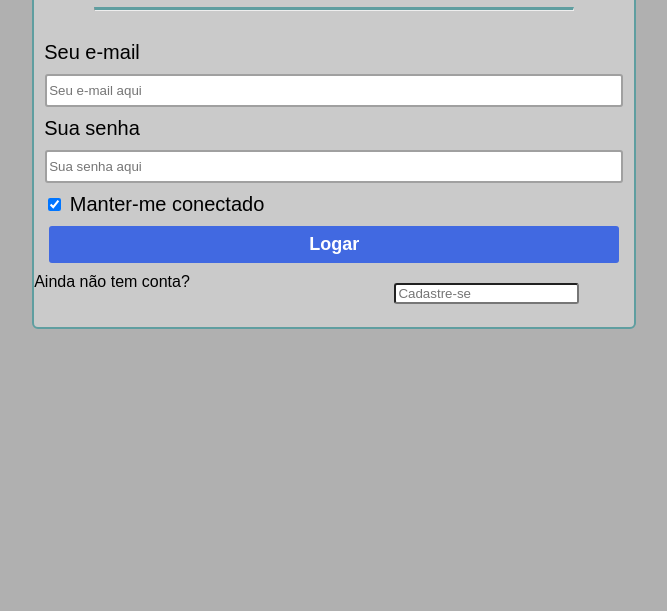
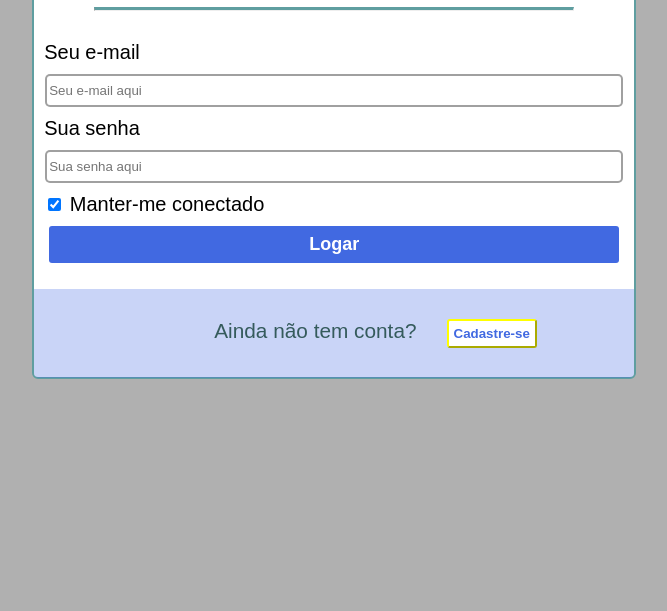
Before and after one commit to guilhermepacheco462/Projeto, a plain HTML site: page index.html in a window 1280 px wide. Shown: the part 189-800 px from the top of the page, without its empty margins (355-1022 px from the left). Drawn offline with Linux system fonts and the light colour scheme.

Commit message:
Projeto finalizado

```diff
--- a/index.html
+++ b/index.html
@@ -25,9 +25,10 @@
             <input type="submit" value="Logar" class="logar">
             </fieldset>
         </form>
+
         <div class="footer">
             <p>Ainda não tem conta?</p>
-            <input type="text" id="cadastre" class="botao" placeholder="Cadastre-se">
+            <button class="cadastre"><strong>Cadastre-se </strong></button>
         </div>
     </div>
 </body>
--- a/style.css
+++ b/style.css
@@ -4,9 +4,9 @@ body {
 }
 
 .login {
-    background-color: rgb(202, 202, 202);
+    background-color: white;
     width: 600px;
-    height: 400px;
+    height: 450px;
     margin: 9% 30%;
     border-style: solid;
     border-radius: 6px;
@@ -34,6 +34,7 @@ body {
     border-style: solid;
     border-radius: 3px;
     border-color: rgba(0, 0, 0, 0.374);
+    border-radius: 5px;
 }
 
 form label {
@@ -57,19 +58,29 @@ form label {
     border-color: transparent;
 }
 
-p{
-    display: inline;
-    position:static ;
-    margin: 0 auto;
-
+.footer {
+    text-align: center;
+    flex-direction: row;
+    background-color: rgba(65, 105, 225, 0.281);
+    padding: 30px;
+    display: flex;
+    border-bottom-right-radius: 5px;
+    border-bottom-left-radius: 5px;
+    margin-top: 26px;
 }
 
-#cadastre{
+.cadastre{
     background-color: white;
     color: royalblue;
-    display: inline-block;
     border-radius: 3px;
-    position: fixed;
-    margin-top: 10px;
-    right: 27%;
+    border-color: yellow;
+    display: flex;
+    padding: 5px;
 }
+
+p{
+    margin: 0 30px 0 150px; /*gambiarra*/
+    text-align: center;
+    color: rgb(53, 91, 92);
+    font-size: 1.3em;
+}
```
